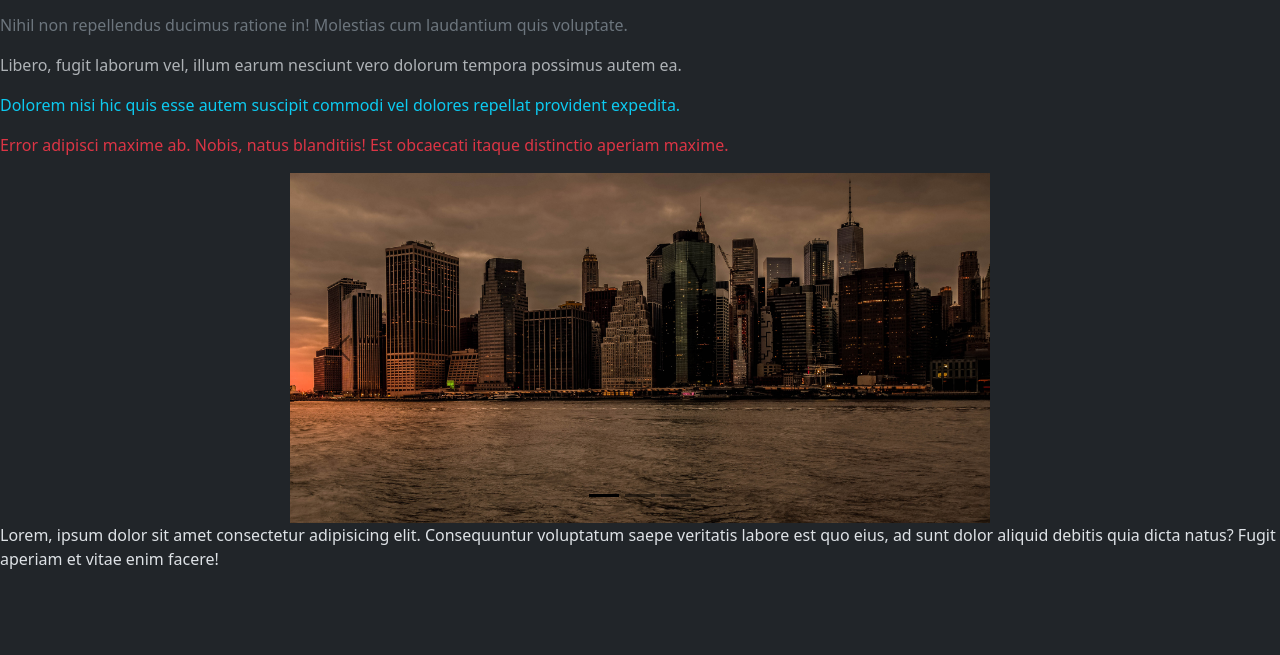
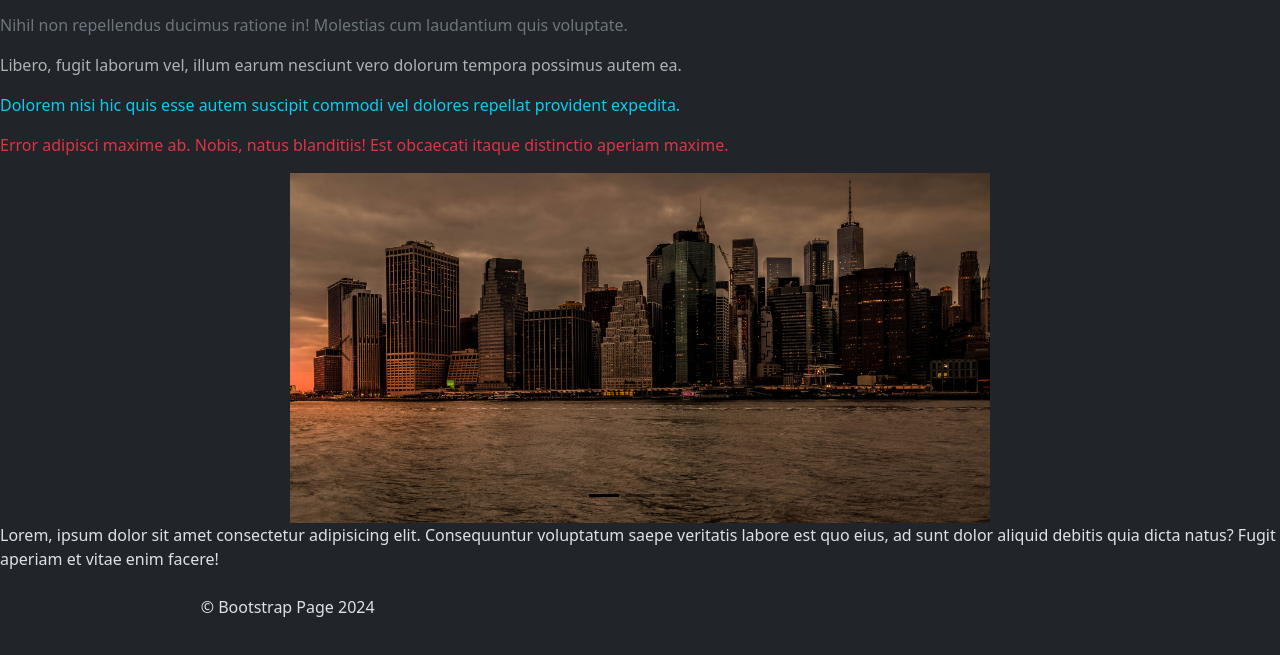
Before and after one commit to Qlove662/Bootstrap, a plain HTML site: page Week 06/Module01/Bootstap _page_index.html in a window 1280 px wide. Shown: the part 83-738 px from the top of the page. Drawn offline with nearby package versions, Linux system fonts and the light colour scheme.

Commit message:
add footer to assignment 2

```diff
--- a/Week 06/Module01/Bootstap _page_index.html
+++ b/Week 06/Module01/Bootstap _page_index.html
@@ -87,7 +87,12 @@
         </p>
 
     </main>
-
+    <footer class="container-fluid">
+      <div class="row text-center m-4">
+          <div class="col col-12 col-md-5 order-1">&copy; Bootstrap Page 2024</div>
+          <div class="col col-12 col-md-2 order-3 order-md-2">
+      </div>
+  </footer>
     <script src="https://cdn.jsdelivr.net/npm/bootstrap@5.3.3/dist/js/bootstrap.bundle.min.js" integrity="sha384-YvpcrYf0tY3lHB60NNkmXc5s9fDVZLESaAA55NDzOxhy9GkcIdslK1eN7N6jIeHz" crossorigin="anonymous">
     </script>
 
```
